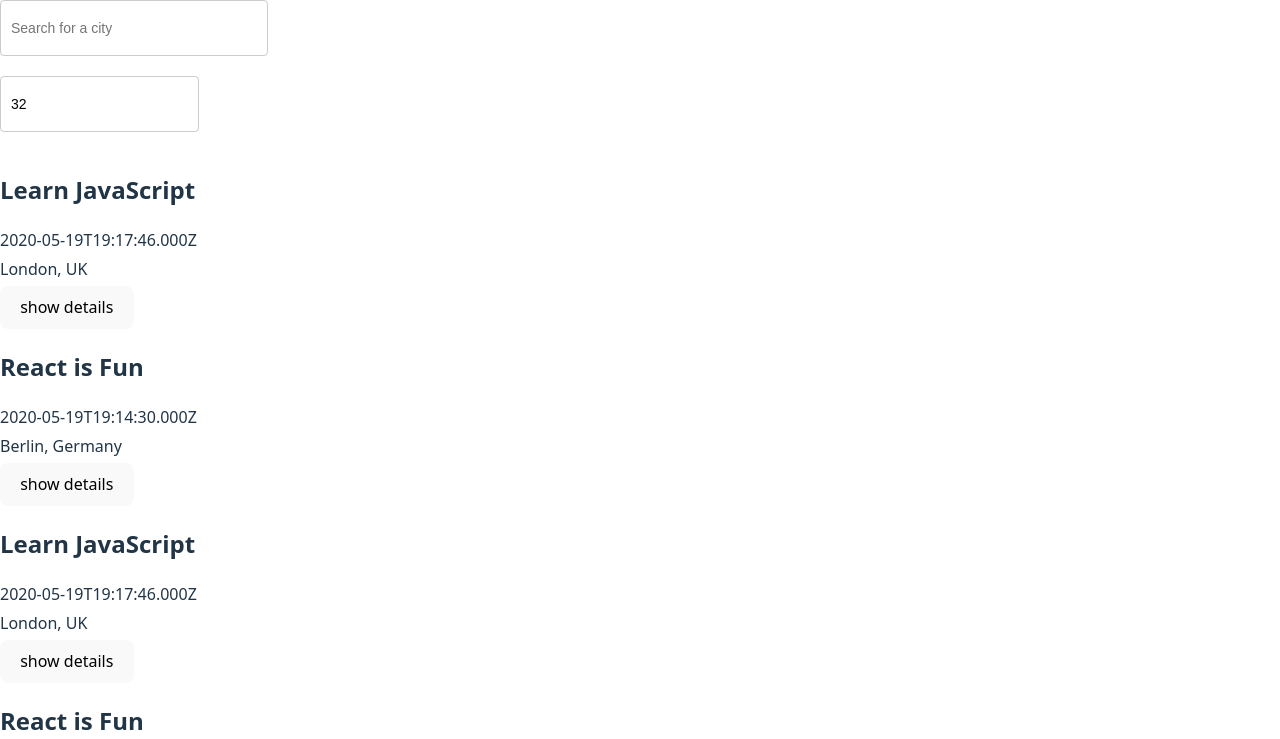
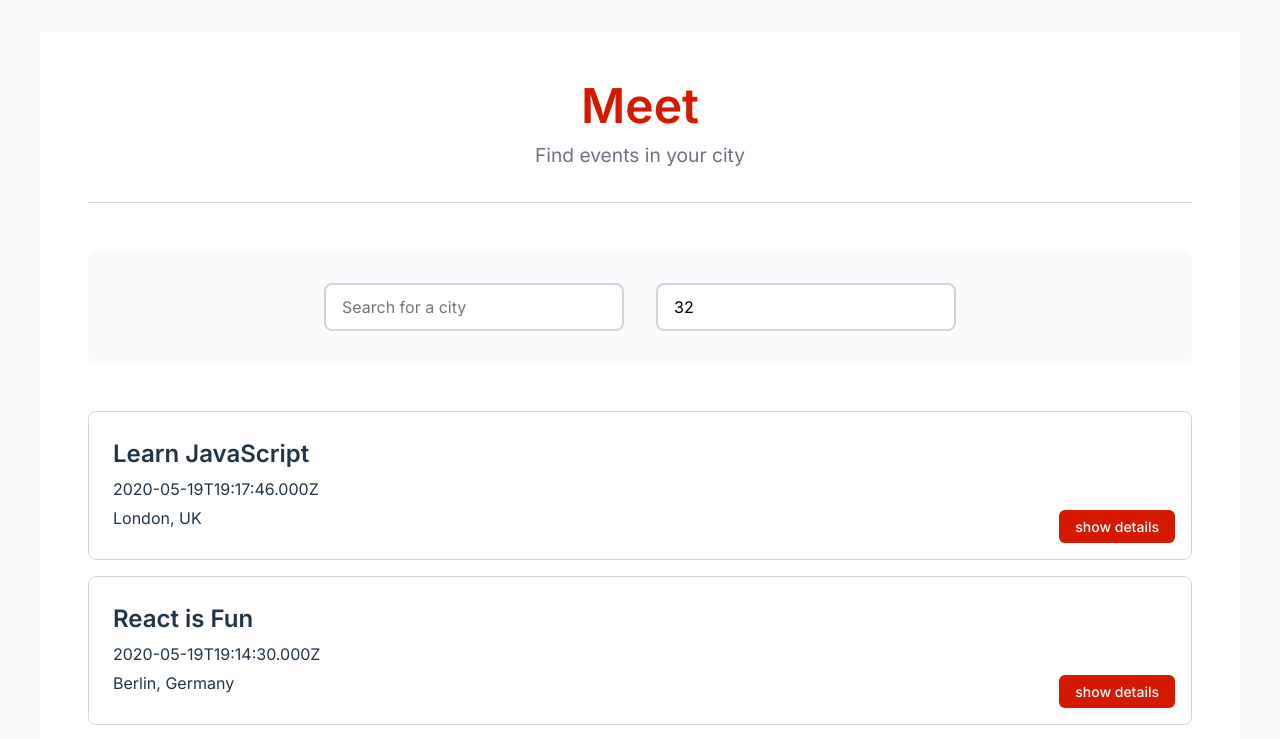
Before and after one commit to active-ugly-jumpers/meet, a React (Vite) app: page / in a window 1280 px wide. Shown: the top 739 px of the page. Built offline with nearby package versions, Linux system fonts and the light colour scheme.

Commit message:
Tweaked styling

```diff
--- a/src/App.css
+++ b/src/App.css
@@ -1,11 +1,84 @@
-@import url(https://fonts.googleapis.com/css?family=Roboto:500);
+@import url('https://fonts.googleapis.com/css2?family=Inter:wght@400;500;600&display=swap');
+
+/* Simple color palette */
+:root {
+  --primary-color: #d41900;
+  --text-dark: #1f2937;
+  --text-light: #6b7280;
+  --border-color: #d1d5db;
+  --background-light: #f9fafb;
+  --white: #ffffff;
+}
+
+* {
+  margin: 0;
+  padding: 0;
+  box-sizing: border-box;
+}
+
+html, body {
+  margin: 0;
+  padding: 0;
+  font-family: 'Inter', sans-serif;
+  background-color: var(--background-light);
+}
+
+#root {
+  display: flex;
+  justify-content: center;
+  align-items: flex-start;
+  width: 100%;
+  padding: 2rem 1rem;
+}
+
 .App {
   text-align: center;
-  padding: 2% 5%;
+  max-width: 1200px;
+  width: 100%;
+  background-color: var(--white);
+  /* border-radius: 12px; */
+  /* box-shadow: 0 4px 6px -1px rgba(0, 0, 0, 0.1); */
+  padding: 3rem;
 }
 
-.App * {
-  box-sizing: border-box;
+.app-header {
+  margin-bottom: 3rem;
+  padding-bottom: 2rem;
+  border-bottom: 1px solid var(--border-color);
+}
+
+.app-header h1 {
+  font-size: 3rem;
+  font-weight: 600;
+  margin: 0 0 0.5rem 0;
+  color: var(--primary-color);
+}
+
+.app-header p {
+  font-size: 1.2rem;
+  color: var(--text-light);
+  margin: 0;
+}
+
+.app-main {
+  display: flex;
+  flex-direction: column;
+  gap: 3rem;
+}
+
+.controls {
+  display: flex;
+  flex-direction: row;
+  gap: 2rem;
+  align-items: center;
+  justify-content: center;
+  padding: 2rem;
+  background-color: var(--background-light);
+  border-radius: 8px;
+}
+
+.events-section {
+  width: 100%;
 }
 
 ul {
@@ -19,70 +92,90 @@ p {
 
 input[type="text"],
 input[type="number"] {
-  padding: 8px 6px 8px 10px;
-  border-radius: 4px;
+  padding: 12px 16px;
+  border-radius: 8px;
   outline: none;
-  border: 1px solid #ccc;
-  font-size: 14px;
-  line-height: 20px;
-  align-self: center;
-  height: 38px;
-  margin-bottom: 20px;
+  border: 2px solid var(--border-color);
+  font-size: 16px;
+  font-family: inherit;
+  width: 300px;
+  transition: border-color 0.2s ease;
+  background-color: var(--white);
+}
+
+input[type="text"]:focus,
+input[type="number"]:focus {
+  border-color: var(--primary-color);
 }
 
 .city {
-  width: 250px;
+  width: 300px;
 }
 
 #city-search {
   display: flex;
   flex-direction: column;
-  margin: auto;
   position: relative;
+  align-items: center;
 }
 
 .suggestions {
-  width: 250px;
+  width: 300px;
   position: absolute;
-  top: 45px;
-  z-index: 2;
-  align-self: center;
+  top: 50px;
+  z-index: 10;
   margin: 0;
   font-size: 14px;
-  box-shadow: 10px 10px 16px -12px rgba(0, 0, 0, 0.75);
+  background: var(--white);
+  border: 1px solid var(--border-color);
+  border-radius: 8px;
+  box-shadow: 0 10px 15px -3px rgba(0, 0, 0, 0.1);
+  overflow: hidden;
 }
 
 .suggestions > li {
   text-align: left;
-  padding: 8px 6px 8px 10px;
-  background-color: #eee;
-  cursor: default;
-}
-
-.suggestions > li:last-child {
-  border-bottom-left-radius: 4px;
-  border-bottom-right-radius: 4px;
+  padding: 12px 16px;
+  background-color: var(--white);
+  cursor: pointer;
+  transition: background-color 0.2s ease;
 }
 
 .suggestions > li:hover {
-  background-color: #bcdcdb;
+  background-color: var(--background-light);
 }
 
 .event {
-  padding: 10px 10px 35px;
-  margin-bottom: 10px;
+  padding: 1.5rem;
+  margin-bottom: 1rem;
   text-align: left;
-  border: 1px solid #ccc;
-  border-radius: 4px;
+  border: 1px solid var(--border-color);
+  border-radius: 8px;
   position: relative;
+  background: var(--white);
+  transition: box-shadow 0.2s ease;
+}
+
+.event:hover {
+  box-shadow: 0 4px 6px -1px rgba(0, 0, 0, 0.1);
 }
 
 .details-btn {
   position: absolute;
-  right: 5px;
-  bottom: 5px;
-  padding: 5px 8px;
-  border-radius: 4px;
+  right: 1rem;
+  bottom: 1rem;
+  padding: 8px 16px;
+  border-radius: 6px;
   outline: none;
   cursor: pointer;
+  border: none;
+  background-color: var(--primary-color);
+  color: var(--white);
+  font-size: 14px;
+  font-weight: 500;
+  transition: background-color 0.2s ease;
 }
+
+.details-btn:hover {
+  background-color: #51576a;
+}
--- a/src/App.jsx
+++ b/src/App.jsx
@@ -27,13 +27,23 @@ const App = () => {
   }, [currentCity, currentNOE]);
 
   return (
-    <>
-      <div>
-        <CitySearch allLocations={allLocations} setCurrentCity={setCurrentCity} />
-        <NumberOfEvents currentNOE={currentNOE} setCurrentNOE={setCurrentNOE} />
-        <EventList events={events} />
-      </div>
-    </>
+    <div className="App">
+      <header className="app-header">
+        <h1>Meet</h1>
+        <p>Find events in your city</p>
+      </header>
+
+      <main className="app-main">
+        <section className="controls">
+          <CitySearch allLocations={allLocations} setCurrentCity={setCurrentCity} />
+          <NumberOfEvents currentNOE={currentNOE} setCurrentNOE={setCurrentNOE} />
+        </section>
+
+        <section className="events-section">
+          <EventList events={events} />
+        </section>
+      </main>
+    </div>
   )
 }
 
--- a/src/components/Event.jsx
+++ b/src/components/Event.jsx
@@ -5,12 +5,12 @@ const Event = ({ event }) => {
     const [showDetails, setShowDetails] = useState(false);
 
     return (
-        <li>
+        <li className='event'>
             <h2>{event.summary}</h2>
             <p>{event.created}</p>
             <p>{event.location}</p>
 
-            <button onClick={() => setShowDetails(!showDetails)}>
+            <button className='details-btn' onClick={() => setShowDetails(!showDetails)}>
                 {showDetails ? 'hide details' : 'show details'}
             </button>
 
```
